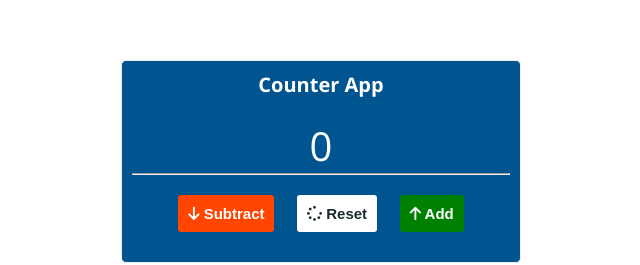
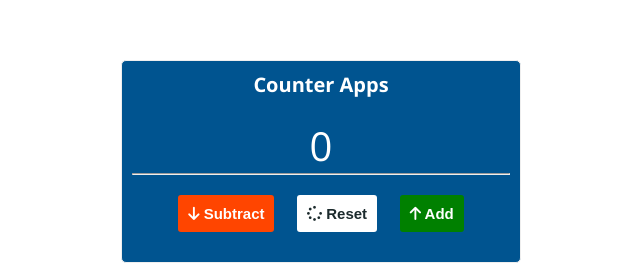
Before and after one commit to rray524/counter-app, a plain HTML site: page index.html in a window 1280 px wide. Shown: the part 239-504 px from the top of the page, 319-959 px from the left. Drawn offline with nearby package versions, Linux system fonts and the light colour scheme.

Commit message:
fixed issues

```diff
--- a/index.html
+++ b/index.html
@@ -12,7 +12,7 @@
 <body>
   <div class="container">
     <div class="counter-div">
-      <h1>Counter App</h1>
+      <h1>Counter Apps</h1>
       <span id="count">0</span>
       <hr />
       <div class="buttons">
```
